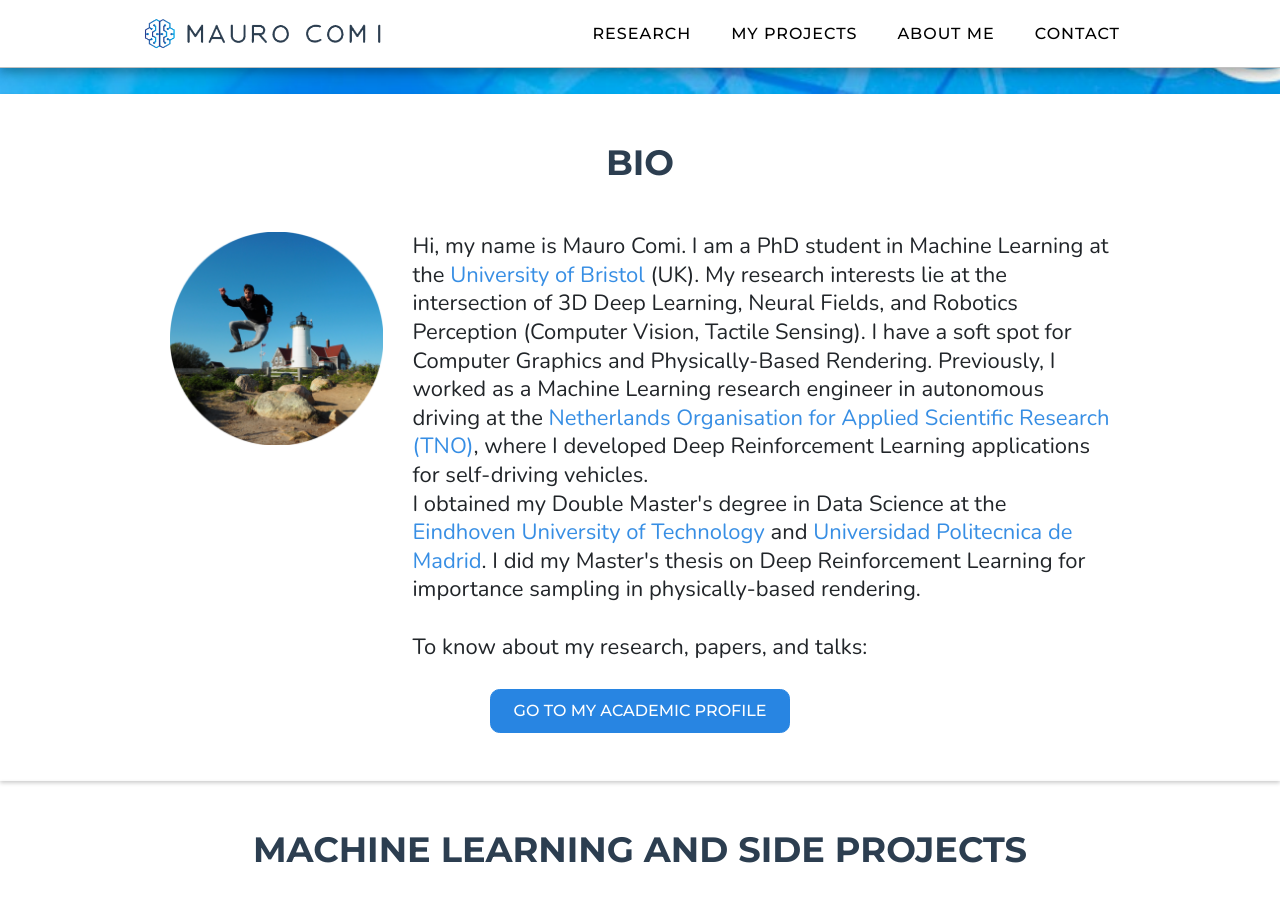
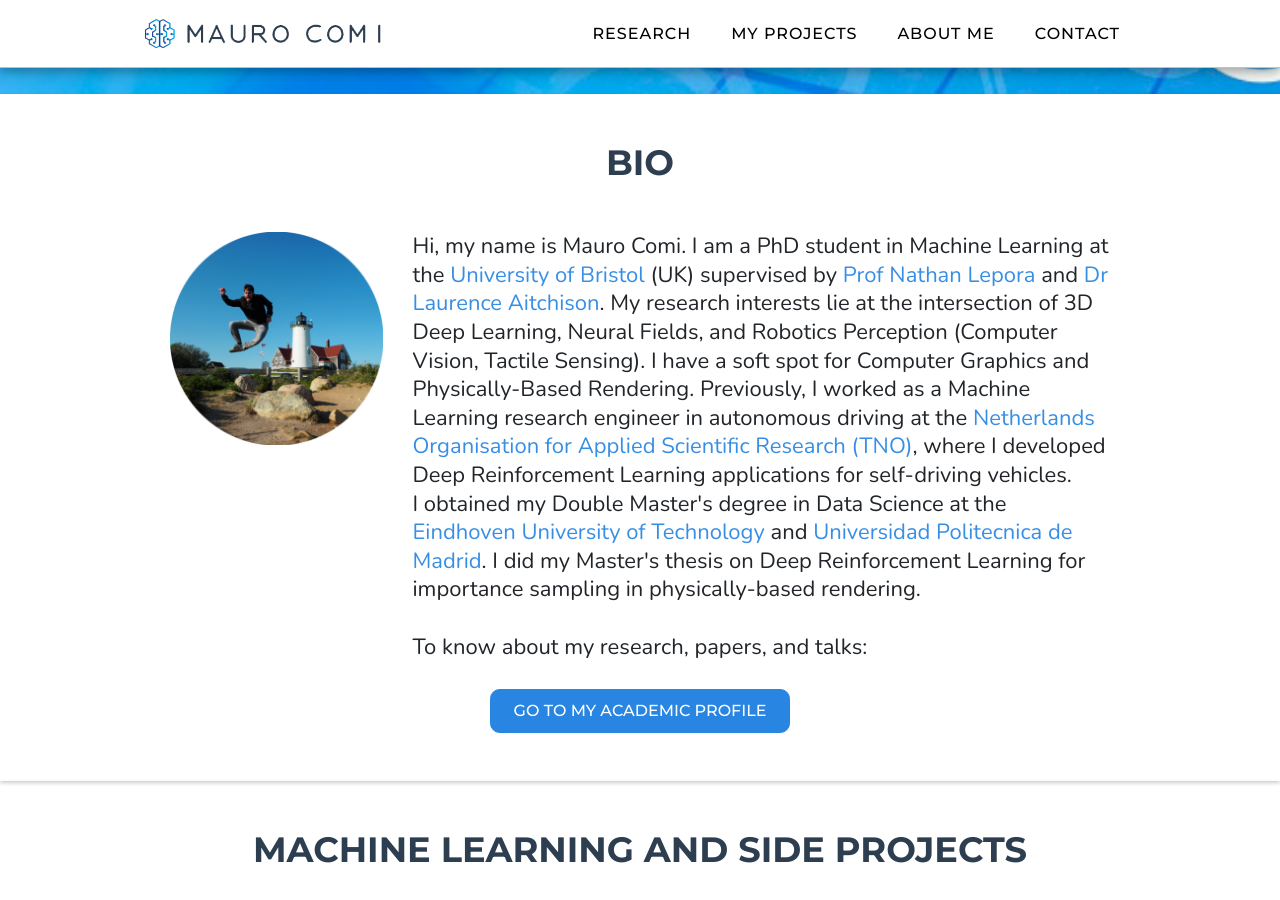
Before and after one commit to maurock/maurock.github.io, a Jekyll site: the page index.html, which Jekyll copies as it is, in a window 1280 px wide and 900 px high, scrolled down 806 px. Built offline with Jekyll 4.4.1, drawn with Linux system fonts in a browser that asks for light colours; nearby versions of some CDN libraries.

Commit message:
Minor edit

```diff
--- a/index.html
+++ b/index.html
@@ -112,7 +112,7 @@
                         <img style="vertical-align:middle; width:100%" src="img/jumping_me.png">
                       </div>
                       <div class="col-9">
-                        <h4 class="text-intro">Hi, my name is Mauro Comi. I am a PhD student in Machine Learning at the <a href="https://www.bristol.ac.uk/study/postg">University of Bristol</a> (UK).
+                        <h4 class="text-intro">Hi, my name is Mauro Comi. I am a PhD student in Machine Learning at the <a href="https://www.bristol.ac.uk/study/postg">University of Bristol</a> (UK) supervised by <a href="https://lepora.com/">Prof Nathan Lepora</a> and <a href="http://www.gatsby.ucl.ac.uk/~laurence/">Dr Laurence Aitchison</a>.
 
                             My research interests lie at the intersection of <b>3D Deep Learning, Neural Fields, and Robotics Perception</b> (Computer Vision, Tactile Sensing). I have a soft spot for <b>Computer Graphics and Physically-Based Rendering</b>. Previously, I worked as a Machine Learning research engineer in autonomous driving at the <a href="https://www.tno.nl/en/">Netherlands Organisation for Applied Scientific Research (TNO)</a>, where I developed <b>Deep Reinforcement Learning</b> applications for self-driving vehicles.<br>
 
```
